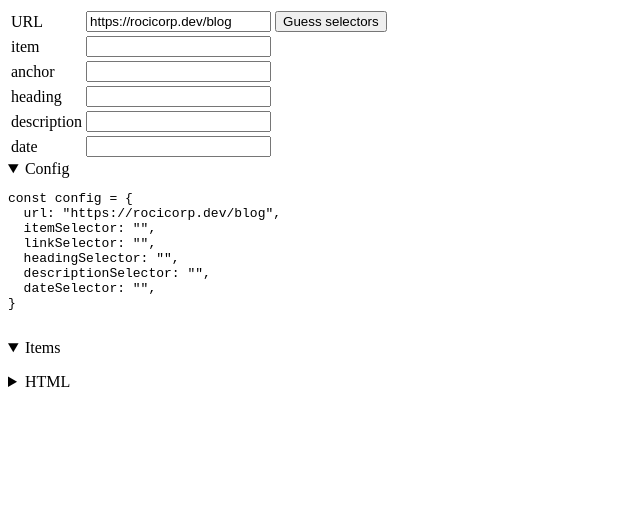
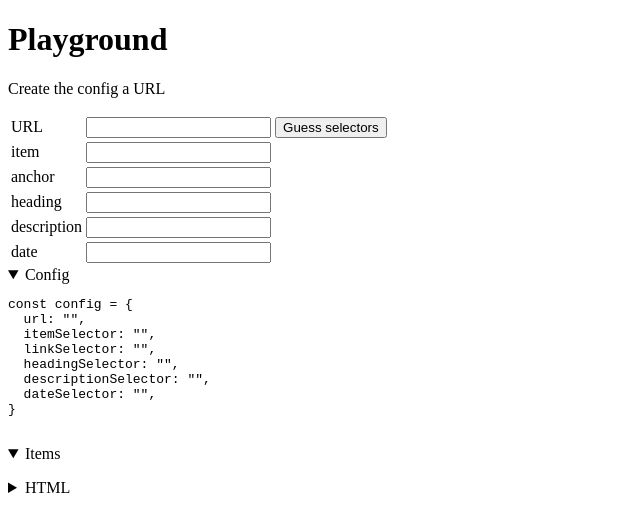
Before and after one commit to valterkraemer/rss-bridge, a SvelteKit app: page /playground in a window 1280 px wide. Shown: the top 532 px of the page, without its empty margins (0-640 px from the left). Built offline with nearby package versions, Linux system fonts and the light colour scheme.

Commit message:
fix(playground): cleanup

```diff
--- a/src/routes/playground/+page.svelte
+++ b/src/routes/playground/+page.svelte
@@ -6,7 +6,7 @@
 		getPosts,
 	} from "$lib/htmlParser";
 
-	let url = $state("https://rocicorp.dev/blog");
+	let url = $state("");
 	let itemSelector = $state("");
 	let linkSelector = $state("");
 	let headingSelector = $state("");
@@ -62,6 +62,10 @@
 }`;
 	});
 </script>
+
+<h1>Playground</h1>
+
+<p>Create the config a URL</p>
 
 <table>
 	<tbody>
```
